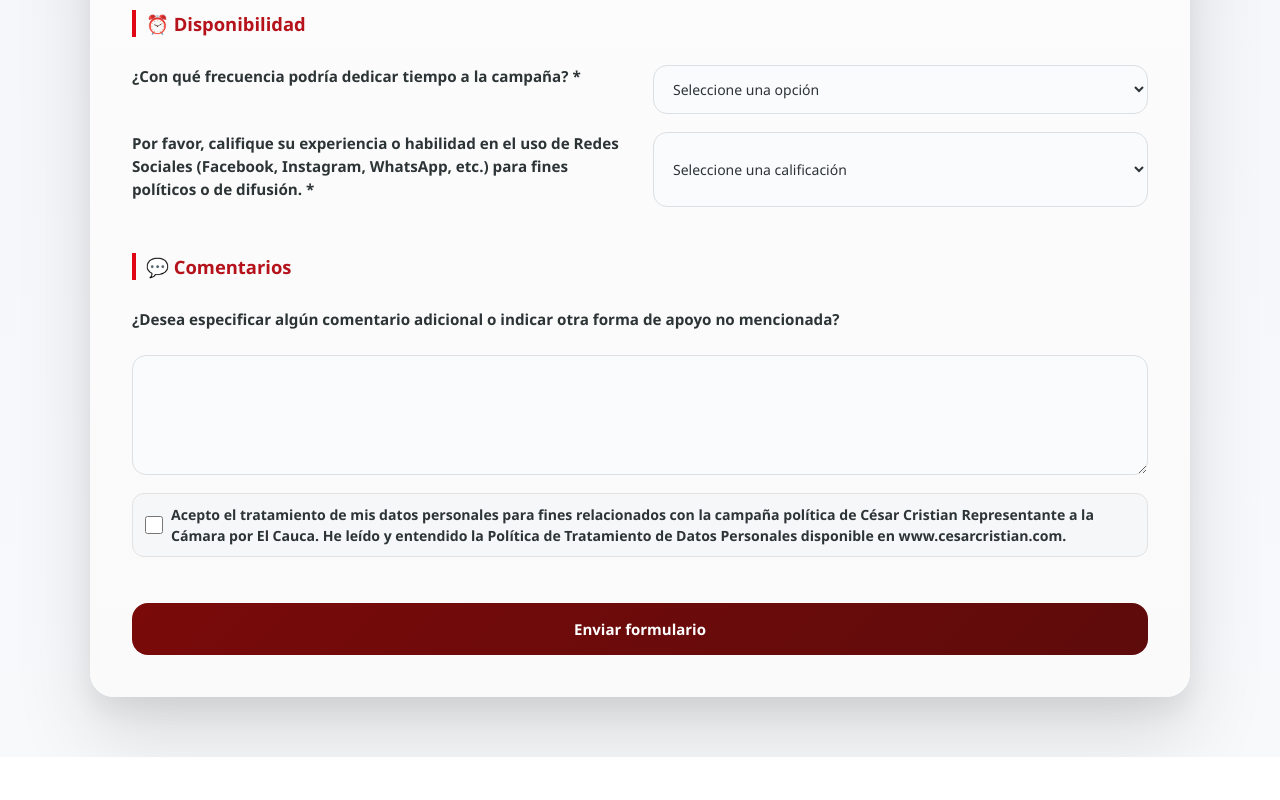
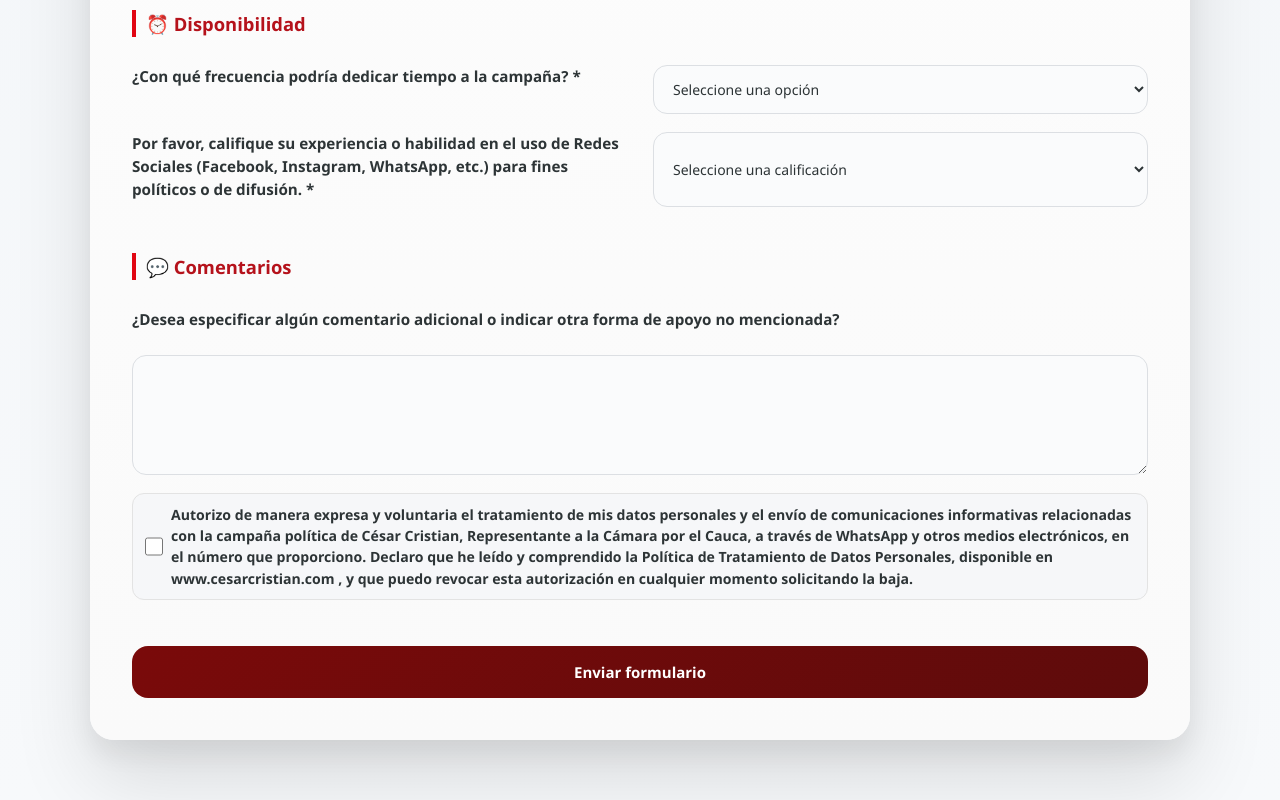
Before and after one commit to Julianvargas97/formulario-campa-a-vite, a React (Vite) app: page / in a window 1280 px wide. Shown: the part 2151-2951 px from the top of the page. Before the commit the page ends 2908 px from the top, so only its background shows below. Built offline with nearby package versions, Linux system fonts and the light colour scheme.

Commit message:
fix: update consent text in FormularioCiudadano component for data processing and communication

```diff
--- a/src/components/FormularioCiudadano.jsx
+++ b/src/components/FormularioCiudadano.jsx
@@ -373,7 +373,15 @@ export default function FormularioCiudadano() {
                     <label className="checkbox full">
                         <input type="checkbox" name="datos" checked={form.datos} required onChange={handleChange} />
                         <span>
-                            Acepto el tratamiento de mis datos personales para fines relacionados con la campaña política de César Cristian Representante a la Cámara por El Cauca. He leído y entendido la Política de Tratamiento de Datos Personales disponible en www.cesarcristian.com.
+                          Autorizo de manera expresa y voluntaria el tratamiento de mis
+                          datos personales y el envío de comunicaciones informativas
+                          relacionadas con la campaña política de César Cristian,
+                          Representante a la Cámara por el Cauca, a través de WhatsApp y
+                          otros medios electrónicos, en el número que proporciono. Declaro
+                          que he leído y comprendido la Política de Tratamiento de Datos
+                          Personales, disponible en www.cesarcristian.com , y que puedo
+                          revocar esta autorización en cualquier momento solicitando la
+                          baja.
                         </span>
                     </label>
 
```
